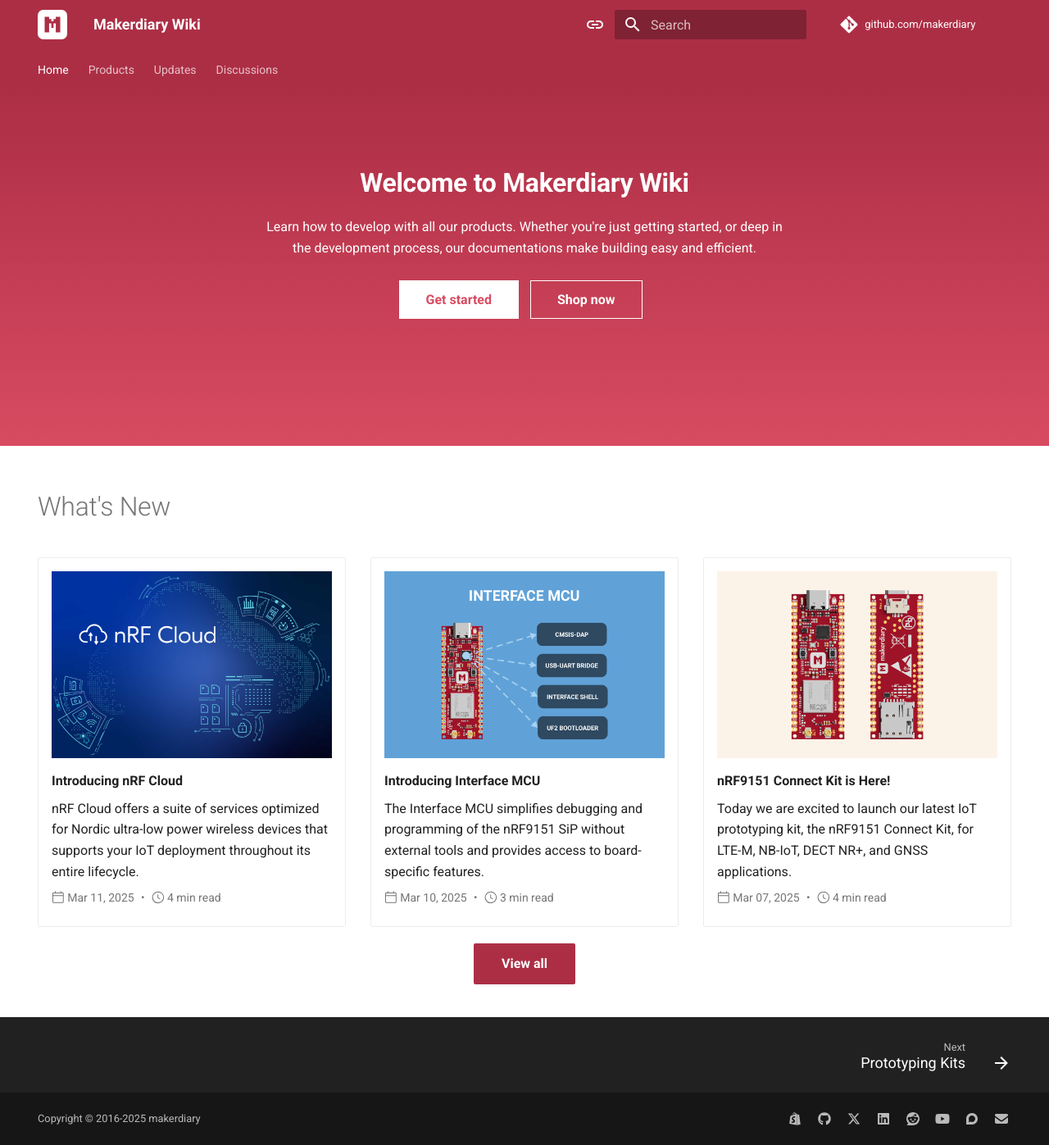
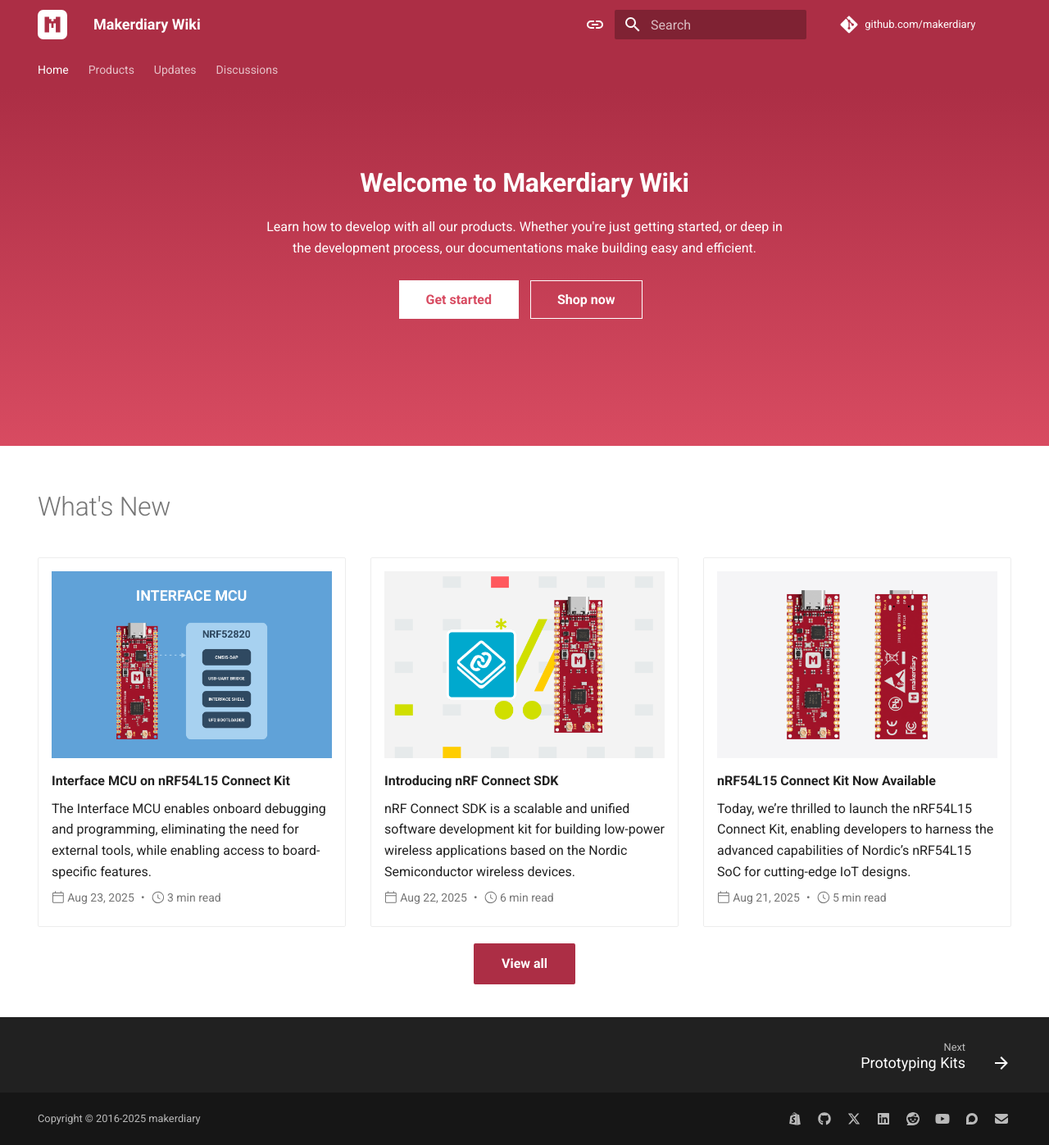
Before and after one commit to makerdiary/makerdiary.github.io, an MkDocs documentation site: the page built from docs/index.md, in a window 1280 px wide and 1397 px high. Shown: the whole window at 82% size. Built offline with MkDocs 1.6.1 and Material for MkDocs 9.7.7, drawn with Linux system fonts in a browser that asks for light colours.

Commit message:
Added nRF54L15 Connect Kit.
Signed-off-by: Zelin Cai <zelin@makerdiary.com>

```diff
--- a/docs/index.md
+++ b/docs/index.md
@@ -10,35 +10,35 @@
 
 <div class="grid cards blog-cards" markdown>
 
--   [![](./updates/posts/introducing-nrf-cloud/cover.png)][introducing-nrf-cloud]
+-   [![](./updates/posts/interface-mcu-on-nrf54l15-connect-kit/cover.png)][interface-mcu-on-nrf54l15-connect-kit]
 
-    __[Introducing nRF Cloud][introducing-nrf-cloud]__
+    __[Interface MCU on nRF54L15 Connect Kit][interface-mcu-on-nrf54l15-connect-kit]__
 
-    nRF Cloud offers a suite of services optimized for Nordic ultra-low power wireless devices that supports your IoT deployment throughout its entire lifecycle.
+    The Interface MCU enables onboard debugging and programming, eliminating the need for external tools, while enabling access to board-specific features.
 
-    :octicons-calendar-24: Mar 11, 2025 ・ :octicons-clock-24: 4 min read
+    :octicons-calendar-24: Aug 23, 2025 ・ :octicons-clock-24: 3 min read
 
-    [introducing-nrf-cloud]: ./updates/posts/introducing-nrf-cloud/index.md
+    [interface-mcu-on-nrf54l15-connect-kit]: ./updates/posts/interface-mcu-on-nrf54l15-connect-kit/index.md
 
--   [![](./updates/posts/introducing-interface-mcu/cover.png)][introducing-interface-mcu]
+-   [![](./updates/posts/introducing-nrf-connect-sdk/cover.png)][introducing-nrf-connect-sdk]
 
-    __[Introducing Interface MCU][introducing-interface-mcu]__
+    __[Introducing nRF Connect SDK][introducing-nrf-connect-sdk]__
 
-    The Interface MCU simplifies debugging and programming of the nRF9151 SiP without external tools and provides access to board-specific features.
+    nRF Connect SDK is a scalable and unified software development kit for building low-power wireless applications based on the Nordic Semiconductor wireless devices.
 
-    :octicons-calendar-24: Mar 10, 2025 ・ :octicons-clock-24: 3 min read
+    :octicons-calendar-24: Aug 22, 2025 ・ :octicons-clock-24: 6 min read
 
-    [introducing-interface-mcu]: ./updates/posts/introducing-interface-mcu/index.md
+    [introducing-nrf-connect-sdk]: ./updates/posts/introducing-nrf-connect-sdk/index.md
 
--   [![](./updates/posts/nrf9151-connect-kit-is-here/cover.png)][nrf9151-connect-kit-is-here]
+-   [![](./updates/posts/nrf54l15-connect-kit-now-available/cover.png)][nrf54l15-connect-kit-now-available]
 
-    __[nRF9151 Connect Kit is Here!][nrf9151-connect-kit-is-here]__
+    __[nRF54L15 Connect Kit Now Available][nrf54l15-connect-kit-now-available]__
 
-    Today we are excited to launch our latest IoT prototyping kit, the nRF9151 Connect Kit, for LTE-M, NB-IoT, DECT NR+, and GNSS applications.
+    Today, we’re thrilled to launch the nRF54L15 Connect Kit, enabling developers to harness the advanced capabilities of Nordic’s nRF54L15 SoC for cutting-edge IoT designs.
 
-    :octicons-calendar-24: Mar 07, 2025 ・ :octicons-clock-24: 4 min read
+    :octicons-calendar-24: Aug 21, 2025 ・ :octicons-clock-24: 5 min read
 
-    [nrf9151-connect-kit-is-here]: ./updates/posts/nrf9151-connect-kit-is-here/index.md
+    [nrf54l15-connect-kit-now-available]: ./updates/posts/nrf54l15-connect-kit-now-available/index.md
 
 </div>
 
--- a/requirements-docs.txt
+++ b/requirements-docs.txt
@@ -1,4 +1,4 @@
-mkdocs-material==9.6.7
+mkdocs-material==9.6.17
 mkdocs-minify-plugin~=0.7
 mkdocs-redirects~=1.2
 mkdocs-rss-plugin~=1.6
```
Also changed, not shown: docs/products/prototyping-kits.md (+11 -0 lines), docs/updates/posts/interface-mcu-on-nrf54l15-connect-kit/index.md (added, +49 -0 lines), docs/updates/posts/introducing-nrf-connect-sdk/index.md (added, +60 -0 lines), docs/updates/posts/nrf54l15-connect-kit-now-available/index.md (added, +83 -0 lines), docs/assets/images/nrf54l15-connectkit-cover.png (added), docs/updates/posts/interface-mcu-on-nrf54l15-connect-kit/cover.png (added), docs/updates/posts/interface-mcu-on-nrf54l15-connect-kit/ifmcu-arch.png (added), docs/updates/posts/interface-mcu-on-nrf54l15-connect-kit/ifmcu-pinout.png (added), docs/updates/posts/introducing-nrf-connect-sdk/cover.png (added), docs/updates/posts/introducing-nrf-connect-sdk/ncs-arch.png (added), docs/updates/posts/introducing-nrf-connect-sdk/ncs_app_build_process.png (added), docs/updates/posts/introducing-nrf-connect-sdk/ncs_build_process.png (added), docs/updates/posts/nrf54l15-connect-kit-now-available/cover.png (added).
